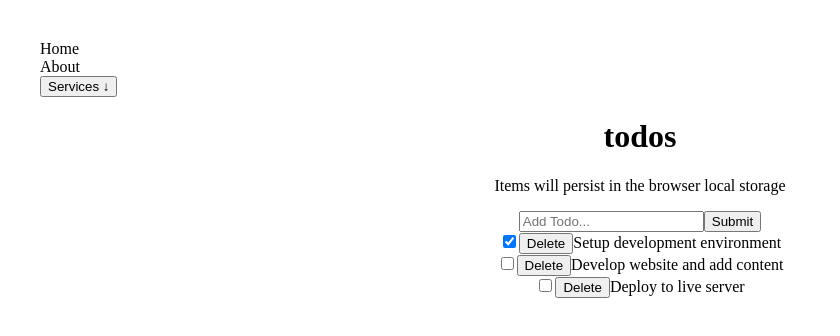
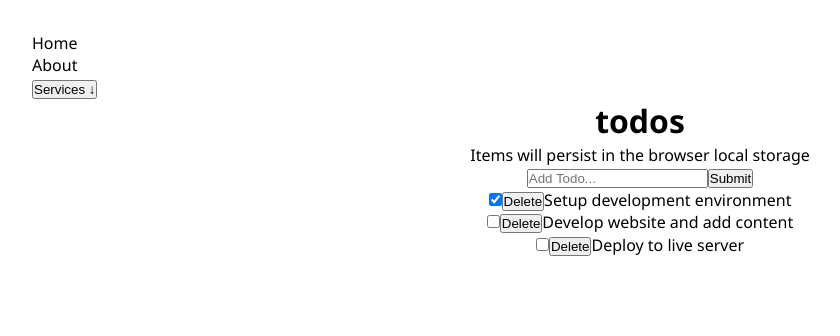
Before and after one commit to Timbar09/React-Todo-App, a React (Vite) app: page / in a window 1280 px wide. Shown: the top 336 px of the page, without its empty margins (0-840 px from the left). Built offline with nearby package versions, Linux system fonts and the light colour scheme.

Commit message:
Add styles folder

```diff
--- a/src/components/TodoApp.jsx
+++ b/src/components/TodoApp.jsx
@@ -1,4 +1,4 @@
-import './TodoApp.css';
+import '@/styles/TodoApp.css';
 import { useState } from 'react';
 import TodosHeader from '@/components/TodosHeader';
 import TodosLogic from '@/components/TodosLogic';
--- a/src/index.css
+++ /dev/null
@@ -1,69 +0,0 @@
-:root {
-  font-family: Inter, system-ui, Avenir, Helvetica, Arial, sans-serif;
-  line-height: 1.5;
-  font-weight: 400;
-
-  color-scheme: light dark;
-  color: rgba(255, 255, 255, 0.87);
-  background-color: #242424;
-
-  font-synthesis: none;
-  text-rendering: optimizeLegibility;
-  -webkit-font-smoothing: antialiased;
-  -moz-osx-font-smoothing: grayscale;
-  -webkit-text-size-adjust: 100%;
-}
-
-a {
-  font-weight: 500;
-  color: #646cff;
-  text-decoration: inherit;
-}
-a:hover {
-  color: #535bf2;
-}
-
-body {
-  margin: 0;
-  display: flex;
-  place-items: center;
-  min-width: 320px;
-  min-height: 100vh;
-}
-
-h1 {
-  font-size: 3.2em;
-  line-height: 1.1;
-}
-
-button {
-  border-radius: 8px;
-  border: 1px solid transparent;
-  padding: 0.6em 1.2em;
-  font-size: 1em;
-  font-weight: 500;
-  font-family: inherit;
-  background-color: #1a1a1a;
-  cursor: pointer;
-  transition: border-color 0.25s;
-}
-button:hover {
-  border-color: #646cff;
-}
-button:focus,
-button:focus-visible {
-  outline: 4px auto -webkit-focus-ring-color;
-}
-
-@media (prefers-color-scheme: light) {
-  :root {
-    color: #213547;
-    background-color: #ffffff;
-  }
-  a:hover {
-    color: #747bff;
-  }
-  button {
-    background-color: #f9f9f9;
-  }
-}
--- a/src/main.jsx
+++ b/src/main.jsx
@@ -1,5 +1,6 @@
 import React from 'react';
 import ReactDOM from 'react-dom/client';
+import '@/styles/index.css';
 import TodoApp from '@/components/TodoApp';
 import Header from '@/components/Header/Header';
 
--- /dev/null
+++ b/src/styles/index.css
@@ -0,0 +1,14 @@
+* {
+  box-sizing: border-box;
+  margin: 0;
+  padding: 0;
+}
+
+body {
+  font-family: 'Segoe UI', sans-serif;
+  line-height: 1.4;
+  color: #000;
+  background: #fff;
+  height: 100vh;
+  font-weight: 400;
+}
```
Also changed, not shown: src/styles/TodoApp.css (renamed from src/components/TodoApp.css).
